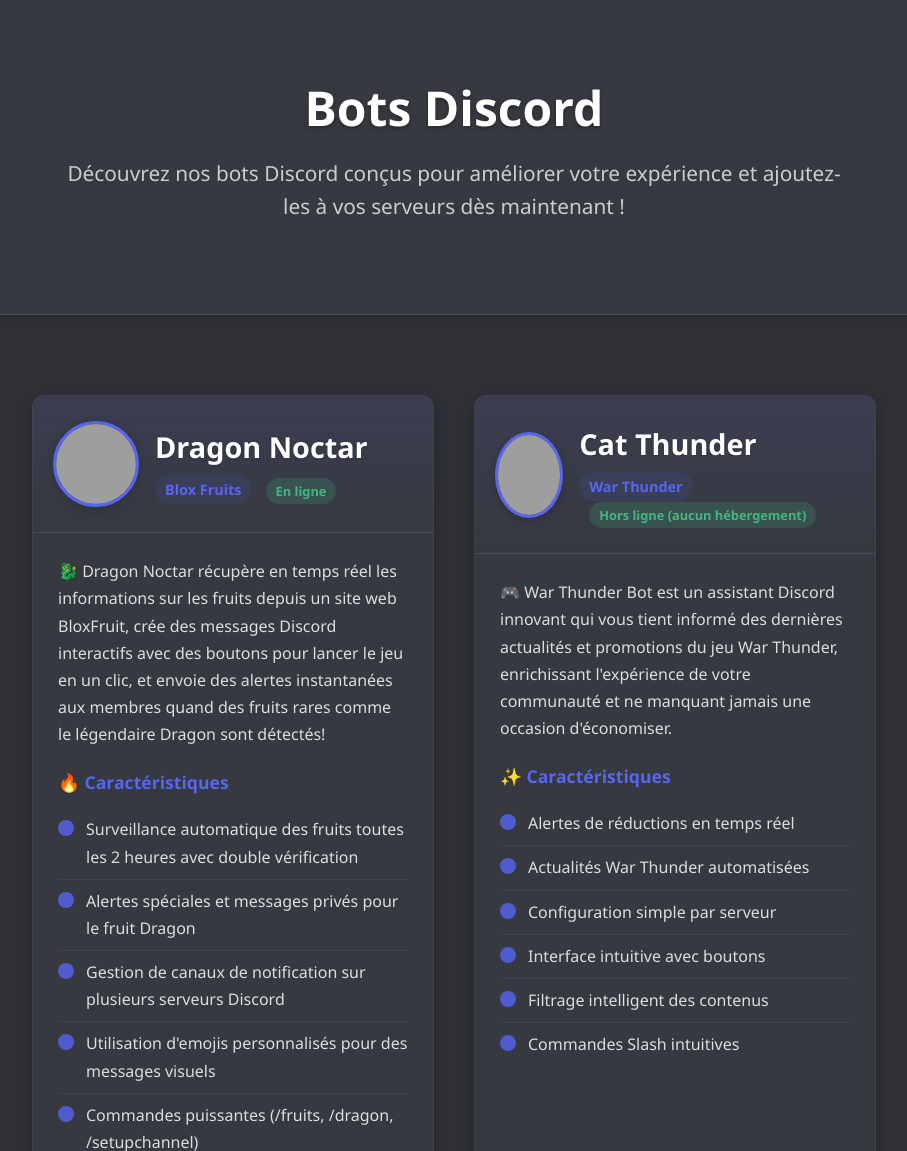
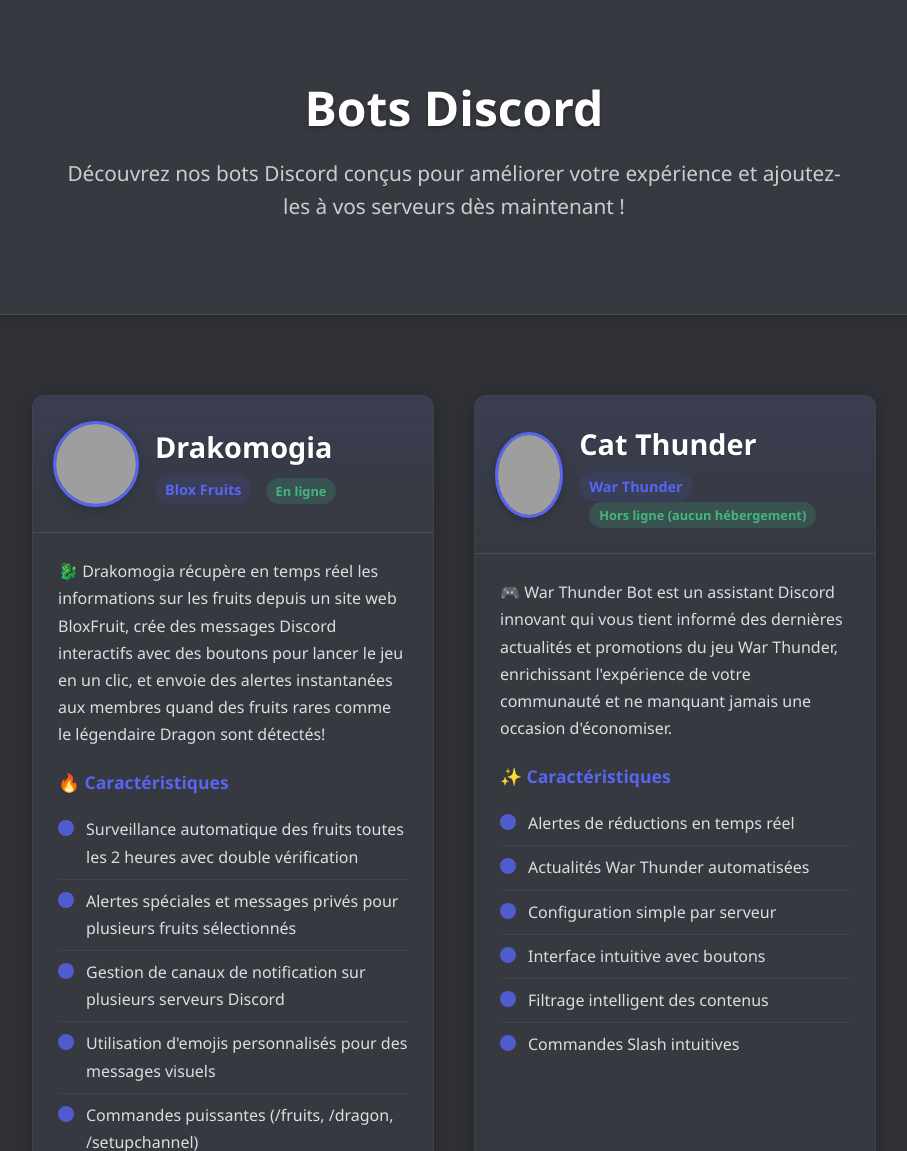
Before and after one commit to lesjeuxmathis/Discord-Site-Bot, a plain HTML site: page index.html in a window 1280 px wide. Shown: the top 1151 px of the page, without its empty margins (186-1093 px from the left). Drawn offline with Linux system fonts and the light colour scheme; grey boxes are pictures that could not be loaded.

Commit message:
Update index.html

```diff
--- a/index.html
+++ b/index.html
@@ -454,19 +454,19 @@
                         <img src="https://cdn.discordapp.com/avatars/1360778089231155382/f838a71bfa45ad625fb2df231b543610.png" alt="Dragon Noctar">
                     </div>
                     <div class="bot-info">
-                        <h2 class="bot-name">Dragon Noctar</h2>
+                        <h2 class="bot-name">Drakomogia</h2>
                         <span class="bot-type">Blox Fruits</span>
                         <span class="bot-status status-online">En ligne</span>
                     </div>
                 </div>
                 <div class="bot-content">
                     <div class="bot-description">
-                        <p>🐉 Dragon Noctar récupère en temps réel les informations sur les fruits depuis un site web BloxFruit, crée des messages Discord interactifs avec des boutons pour lancer le jeu en un clic, et envoie des alertes instantanées aux membres quand des fruits rares comme le légendaire Dragon sont détectés!</p>
+                        <p>🐉 Drakomogia récupère en temps réel les informations sur les fruits depuis un site web BloxFruit, crée des messages Discord interactifs avec des boutons pour lancer le jeu en un clic, et envoie des alertes instantanées aux membres quand des fruits rares comme le légendaire Dragon sont détectés!</p>
 
                         <h3 class="features-title">🔥 Caractéristiques</h3>
                         <ul class="features-list">
                             <li>Surveillance automatique des fruits toutes les 2 heures avec double vérification</li>
-                            <li>Alertes spéciales et messages privés pour le fruit Dragon</li>
+                            <li>Alertes spéciales et messages privés pour plusieurs fruits sélectionnés</li>
                             <li>Gestion de canaux de notification sur plusieurs serveurs Discord</li>
                             <li>Utilisation d'emojis personnalisés pour des messages visuels</li>
                             <li>Commandes puissantes (/fruits, /dragon, /setupchannel)</li>
@@ -587,7 +587,7 @@
 
                     <h3>3. Stockage et sécurité</h3>
                     <ul class="tos-list">
-                        <li>Les données sont stockées localement dans un fichier <code>server_config.json</code>.</li>
+                        <li>Les données sont stockées localement dans un fichier <code>server_config.json et d'autre mais il sont sécurité</code>.</li>
                         <li>Aucune base de données externe ni traçage utilisateur n'est utilisé.</li>
                         <li>Le token Discord est stocké de manière sécurisée via les variables d'environnement.</li>
                     </ul>
@@ -607,10 +607,10 @@
 
                 <div class="modal-section">
                     <h3>1. Acceptation des conditions</h3>
-                    <p>En utilisant le bot <strong>Dragon Noctar</strong>, vous acceptez les présentes Conditions d'utilisation. Si vous n'acceptez pas ces conditions, veuillez ne pas utiliser le bot.</p>
+                    <p>En utilisant le bot <strong>Drakomogia</strong>, vous acceptez les présentes Conditions d'utilisation. Si vous n'acceptez pas ces conditions, veuillez ne pas utiliser le bot.</p>
 
                     <h3>2. Fonctionnalité du bot</h3>
-                    <p>Dragon Noctar est un bot Discord conçu pour surveiller et signaler certains contenus dans les messages, notamment des éléments rares ou spécifiques dans un jeu ou une activité. Le bot peut envoyer des messages publics ou privés, collecter certains types de données, et réagir automatiquement à certains mots-clés.</p>
+                    <p>Drakomogia est un bot Discord conçu pour surveiller et signaler certains contenus dans les messages, notamment des éléments rares ou spécifiques dans un jeu ou une activité. Le bot peut envoyer des messages publics ou privés, collecter certains types de données, et réagir automatiquement à certains mots-clés.</p>
 
                     <h3>3. Utilisation responsable</h3>
                     <p>Vous vous engagez à :</p>
@@ -628,7 +628,7 @@
                 </div>
 
                 <div class="privacy-section">
-                    <h2>🔐 Politique de confidentialité de Dragon Noctar</h2>
+                    <h2>🔐 Politique de confidentialité de Drakomogia</h2>
                     <p class="update-info"><strong>Dernière mise à jour :</strong> 7 mai 2025</p>
 
                     <h3>1. Données collectées</h3>
```
